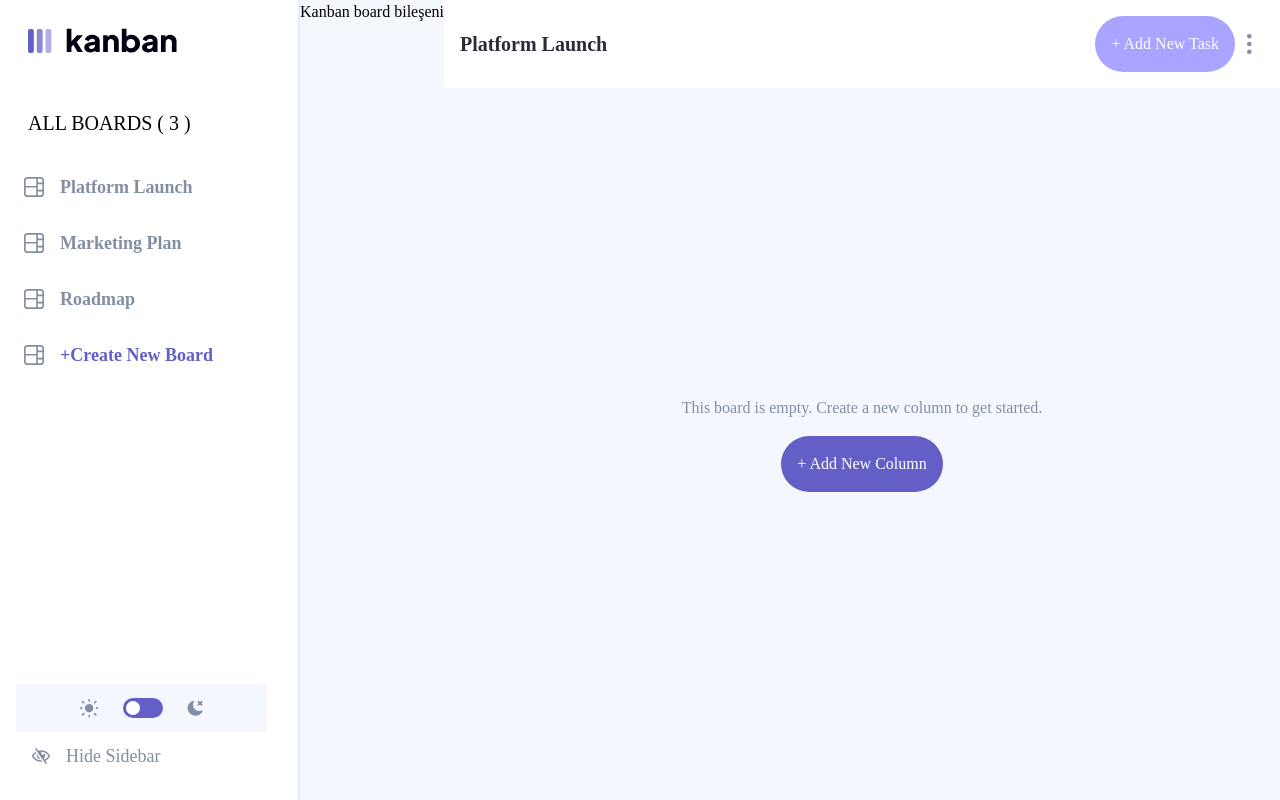
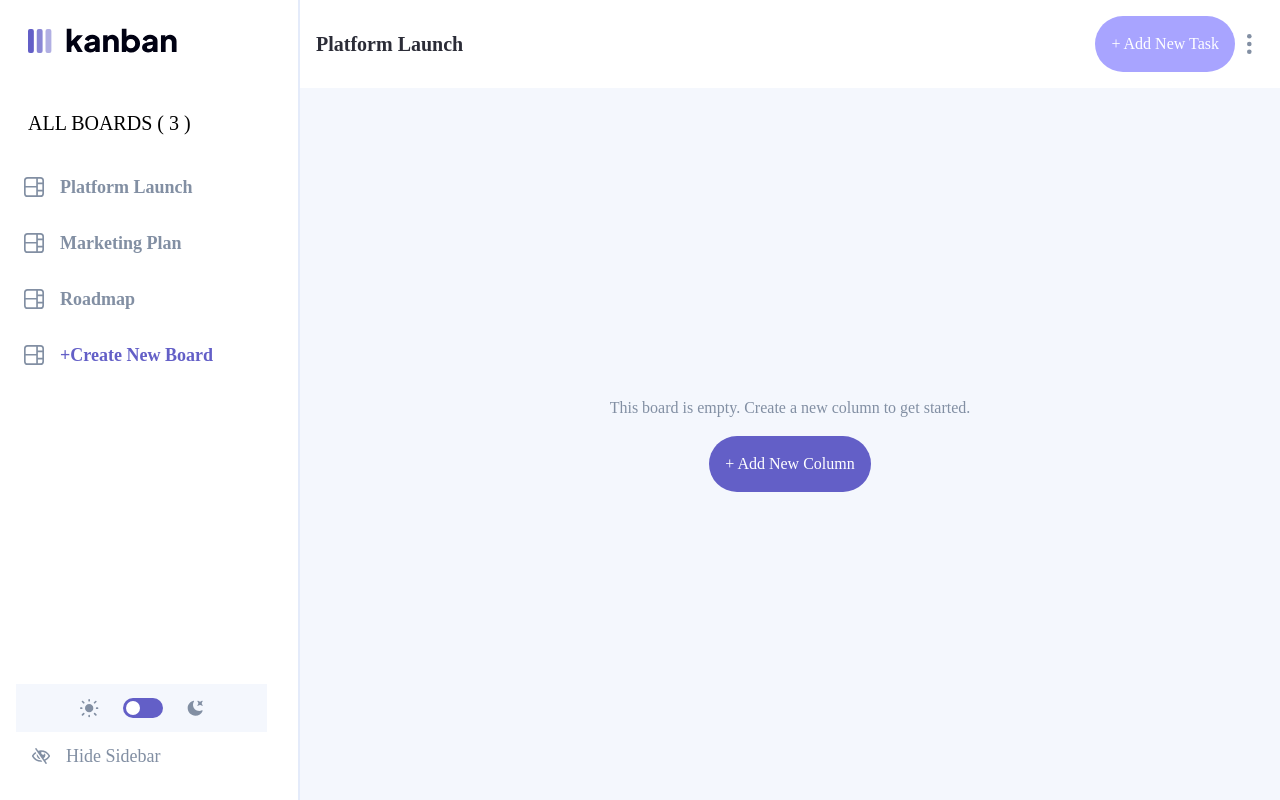
Before and after one commit to Emelinur/kanban-task-app, a React (Vite) app: page /platformlaunch in a window 1280 px wide. Built offline with nearby package versions, Linux system fonts and the light colour scheme; the HTML template or start-up script is replaced by a standard one.

Commit message:
"Router-dom yapısı kuruldu"

```diff
--- a/src/components/Board.jsx
+++ b/src/components/Board.jsx
@@ -2,7 +2,7 @@
 export function Board() {
   return (
     <>
-      <h1>Kanban board bileşeni</h1>
+      {/* <h1>Kanban board bileşeni</h1> */}
     </>
   )
 }
```
